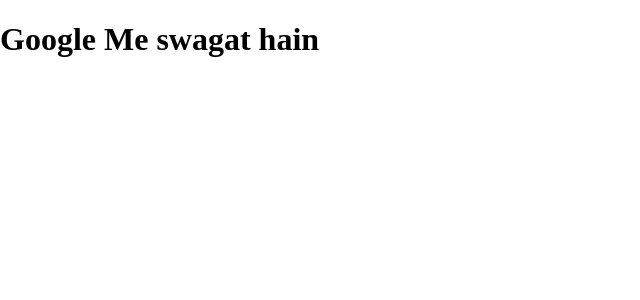
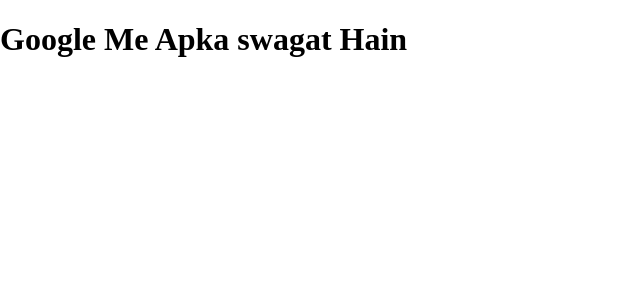
Before and after one commit to Arafat-alim/Google-clone, a React (Create React App) app: page / in a window 1280 px wide. Shown: the top 300 px of the page, without its empty margins (0-640 px from the left). Built offline with nearby package versions, Linux system fonts and the light colour scheme.

Commit message:
funny quotes added.

```diff
--- a/src/App.js
+++ b/src/App.js
@@ -3,7 +3,7 @@
 function App() {
   return (
     <div className="App">
-      <h1>Google Me swagat hain</h1>
+      <h1>Google Me Apka swagat Hain</h1>
     </div>
   );
 }
```
